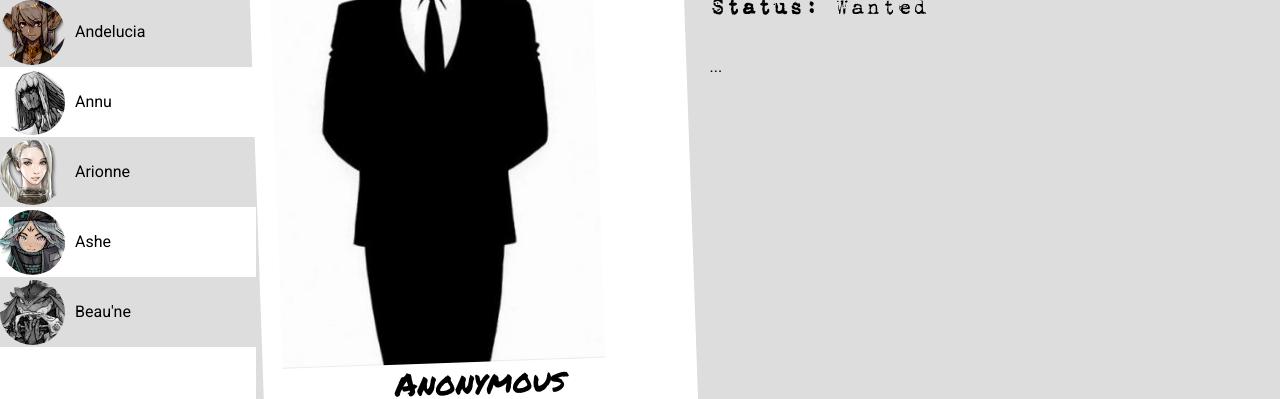
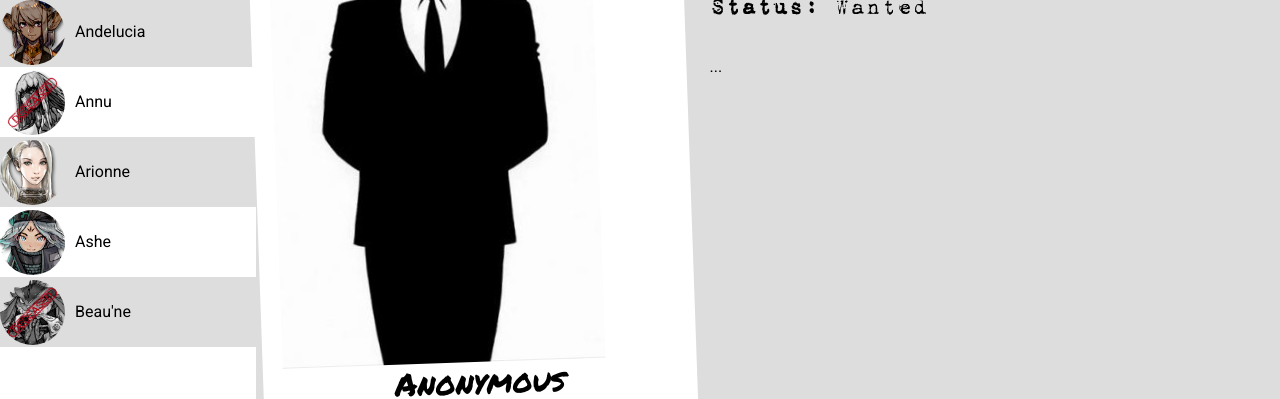
Before and after one commit to Senvisage/first-react-page, a React (Create React App) app: page / in a window 1280 px wide. Shown: the part 263-662 px from the top of the page. Built offline with nearby package versions, Linux system fonts and the light colour scheme.

Commit message:
Minor CSS fixes

```diff
--- a/src/components/CharacterListItem.css
+++ b/src/components/CharacterListItem.css
@@ -15,20 +15,31 @@
   overflow: hidden;
   border-radius: 50%;
 }
-.CharacterListItem .container img {
+.CharacterListItem .container .icon {
   max-width: 100%;
   max-height: 100%;
   transition: 0.2s all;
   margin: auto;
 }
-.CharacterListItem:hover .container img{
+.CharacterListItem:hover .container .icon{
   transform:scale(1.1);
 }
-.CharacterListItem .container img.dead {
+.CharacterListItem .container .icon.dead {
   filter: grayscale(100%);
 }
-.CharacterListItem:hover .container img.dead {
+.CharacterListItem:hover .container .icon.dead {
   filter: none;
+  transition: 0.2s all;
+}
+.CharacterListItem .container .youAreDead {
+  transform: rotate(-45deg);
+  width: 100%;
+  position: relative;
+  bottom:43px;  /*Arbitrary value, to get the whole picture in the icon*/
+  transition: 0.2s all;
+}
+.CharacterListItem:hover .container .youAreDead {
+  opacity: 0;
 }
 
 .CharacterListItem p {
--- a/src/components/CharacterListItem.js
+++ b/src/components/CharacterListItem.js
@@ -5,7 +5,10 @@ import './CharacterListItem.css'
 const CharacterListItem = ({ name, level, onClick, isDead=false }) => (
   <li className="CharacterListItem" onClick={() => onClick(name)}>
     <div className="container">
-      <img src={`img/${name}_icon.png`} alt={`${name}`} className={isDead?"dead":""}/>
+      <img src={`img/${name}_icon.png`} alt={`${name}`} className={isDead?"dead icon":"icon"} />
+      {isDead && (
+        <img className="youAreDead" src="img/deceased.png" alt="YOU ARE DEAD." />
+      )}
     </div>
     <p>
       {name}
```
